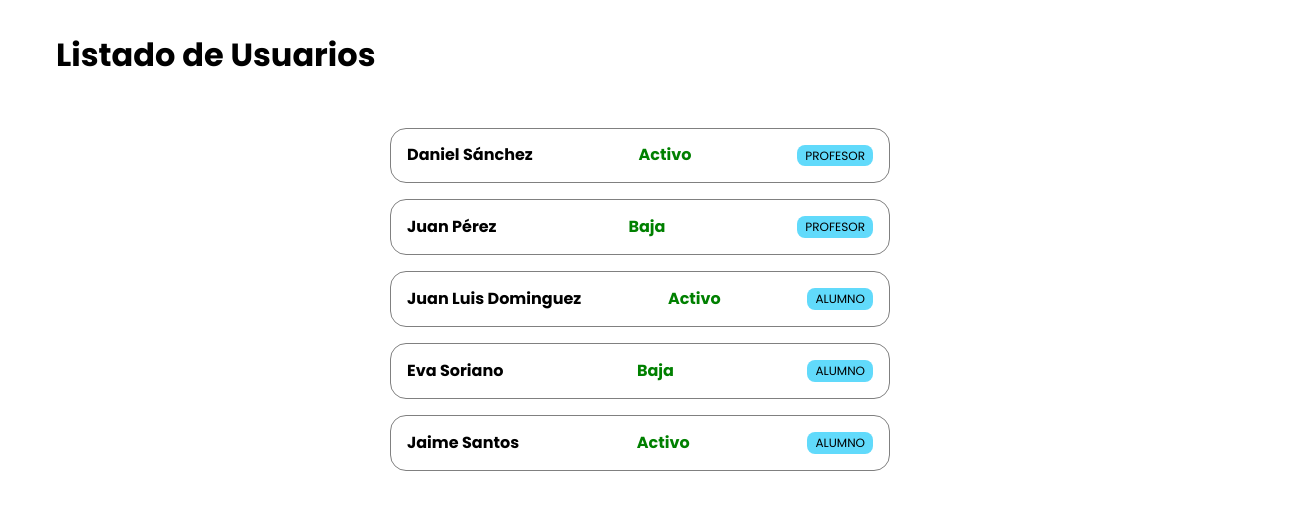
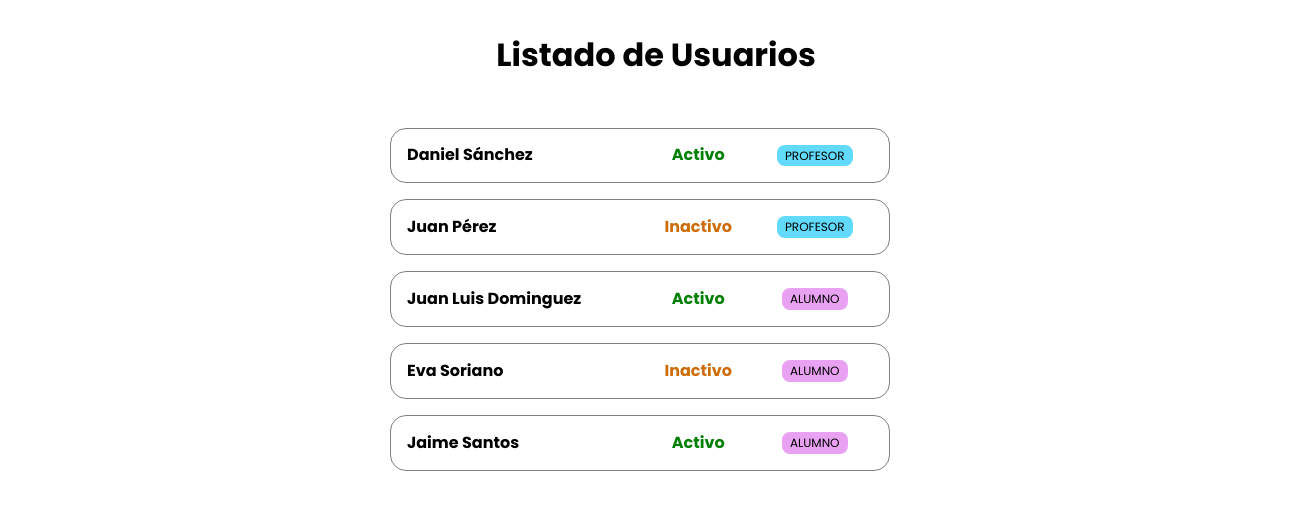
Before and after one commit to dsanguti/first-list-users, a React (Vite) app: page / in a window 1280 px wide. Shown: the top 510 px of the page, 1312 px wide, since content can reach past the window. Built offline with nearby package versions, Linux system fonts and the light colour scheme.

Commit message:
se modulariza mas componentes

```diff
--- /dev/null
+++ b/src/assets/components/UserRole.jsx
@@ -0,0 +1,12 @@
+import style from '../css/UserRole.module.css';
+const UserRole = ({ role }) => {
+  const ROLE_STYLES = {
+    teacher: ["Profesor", style.teacher],
+    student: ["Alumno", style.student],
+    other: ["Otro", style.other],
+  };
+  const [roleName, roleClassname]= ROLE_STYLES[role] || ROLE_STYLES.other;
+return  <span className={`${style.role} ${roleClassname}`}>{ roleName }</span>
+}
+
+export default UserRole;
--- /dev/null
+++ b/src/assets/components/UserStatus.jsx
@@ -0,0 +1,10 @@
+import style from "../css/UserStatus.module.css";
+
+function UserStatus({ active }) {
+  const activeClassName = active ? style.active : style.inactive;
+  return (
+    <span className={activeClassName}> {active ? "Activo" : "Inactivo"}</span>
+  );
+}
+
+export default UserStatus;
--- a/src/assets/components/UsersRow.jsx
+++ b/src/assets/components/UsersRow.jsx
@@ -1,11 +1,19 @@
 import style from "../css/UsersRow.module.css";
+import UserRole from "./UserRole";
+import UserStatus from "./UserStatus";
 
 function UsersRow({ name, active, role = "profesor" }) {
   return (
     <div className={style.user}>
-      <span className={style.name}> {name}</span>
-      <span className={style.active}> {active}</span>
-      <span className={style.role}>{role}</span>
+      <div className={style.name}>
+        <span> {name}</span>
+      </div>
+      <div className={style.status}>
+        <UserStatus active={active} />
+      </div>
+      <div className={style.role}>
+        <UserRole role={role} />
+      </div>
     </div>
   );
 }
--- a/src/assets/css/Title.module.css
+++ b/src/assets/css/Title.module.css
@@ -1,3 +1,5 @@
-.title{
-padding: 1rem;
-margin-left: 40px;}
+.title {
+  padding: 1rem;
+  text-align: center;
+  width: 100%;
+}
--- /dev/null
+++ b/src/assets/css/UserRole.module.css
@@ -0,0 +1,18 @@
+.role {
+  text-transform: uppercase;
+  font-size: 0.75rem;
+
+  padding: 0.25rem 0.5rem;
+  border-radius: 0.5rem;
+}
+.teacher {
+  background-color: #61dafb;
+}
+
+.student {
+  background-color: #e9a2f2;
+}
+
+.other {
+  background-color: #a0bec6;
+}
--- /dev/null
+++ b/src/assets/css/UserStatus.module.css
@@ -0,0 +1,8 @@
+.active {
+  color: green;
+  font-weight: bold;
+}
+.inactive {
+  color: rgb(206, 108, 9);
+  font-weight: bold;
+}
--- a/src/assets/css/UsersRow.module.css
+++ b/src/assets/css/UsersRow.module.css
@@ -9,18 +9,17 @@
 }
 
 .name {
+  width: 50%;
+}
+
+.status,
+.role {
+  width: 25%;
+  display: flex;
+  justify-content: center;
+  align-items: center;
+}
+
+.name span {
   font-weight: bold;
 }
-
-.active {
-  color: green;
-  font-weight: bold;
-}
-
-.role {
-  text-transform: uppercase;
-  font-size: 0.75rem;
-  background-color: #61dafb;
-  padding: 0.25rem 0.5rem;
-  border-radius: 0.5rem;
-}
--- a/src/bd.json
+++ b/src/bd.json
@@ -1,28 +1,28 @@
 [
   {
     "name": "Daniel Sánchez",
-    "active": "Activo",
-    "role": "Profesor"
+    "active": true,
+    "role": "teacher"
   },
 
   {
     "name": "Juan Pérez",
-    "active": "Baja",
-    "role": "Profesor"
+    "active": false,
+    "role": "teacher"
   },
   {
     "name": "Juan Luis Dominguez",
-    "active": "Activo",
-    "role": "Alumno"
+    "active": true,
+    "role": "student"
   },
   {
     "name": "Eva Soriano",
-    "active": "Baja",
-    "role": "Alumno"
+    "active": false,
+    "role": "student"
   },
   {
     "name": "Jaime Santos",
-    "active": "Activo",
-    "role": "Alumno"
+    "active": true,
+    "role": "student"
   }
 ]
```
